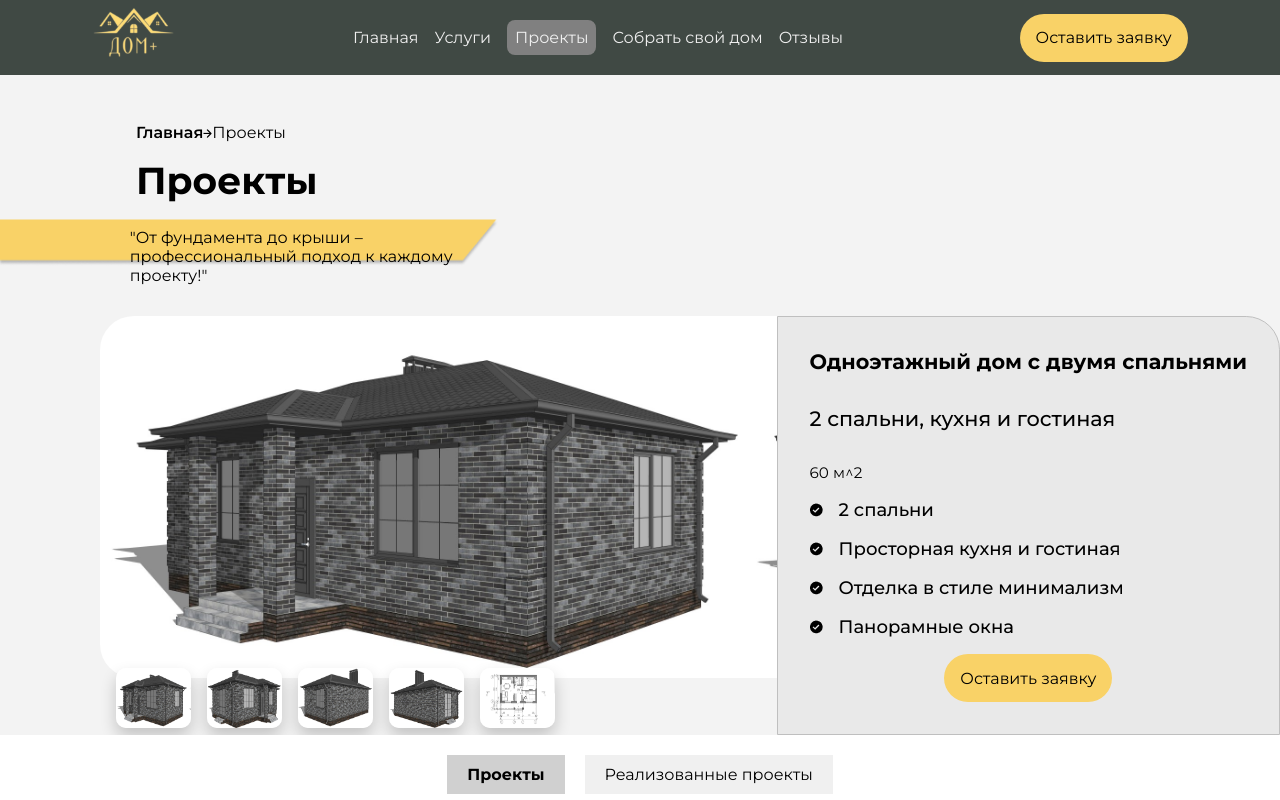
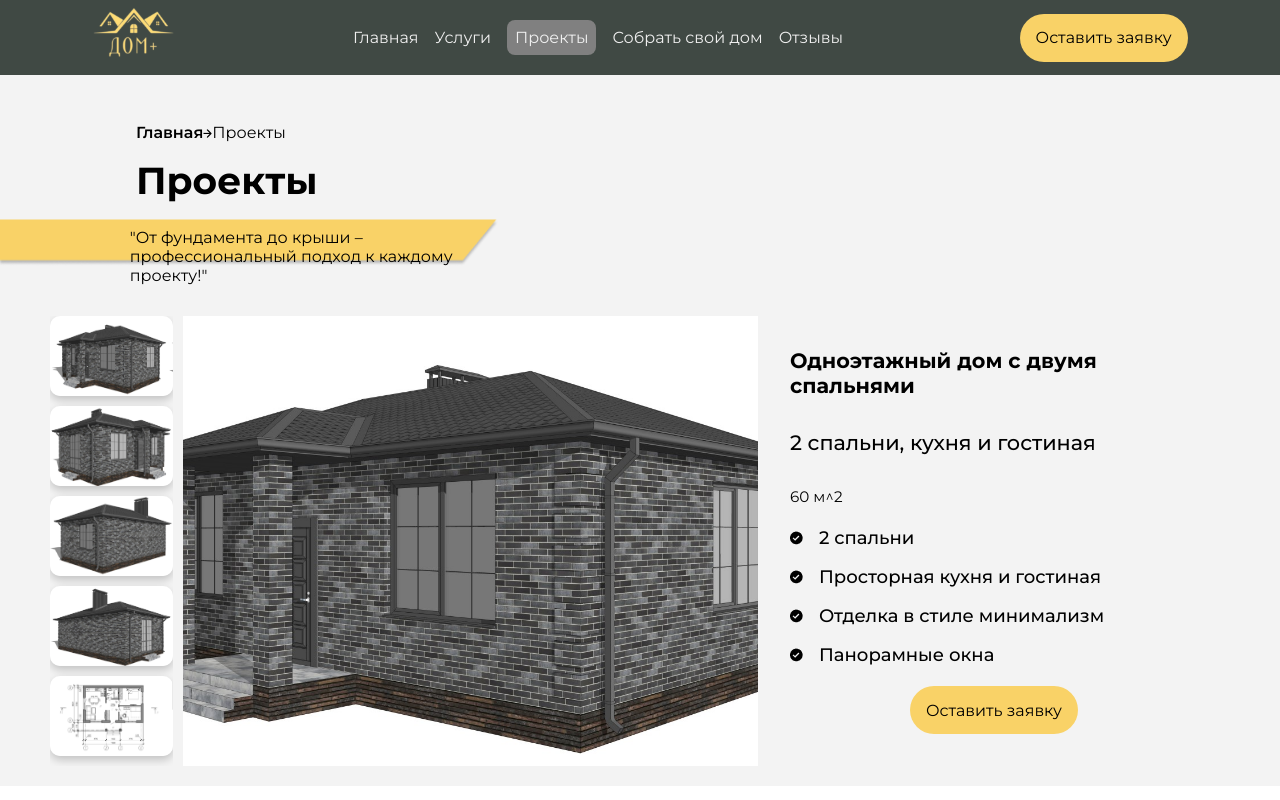
Before and after one commit to VladimirPetrosyan/DomPlusMain, a React (Vite) app: page /projects in a window 1280 px wide. Shown: the top 800 px of the page. Built offline with nearby package versions, Linux system fonts and the light colour scheme; no server answers.

Commit message:
fix project main window

```diff
--- a/src/axiosConfig.js
+++ b/src/axiosConfig.js
@@ -1,8 +1,13 @@
 import axios from "axios";
 
 // Создаем экземпляр Axios с базовым URL
+const BASE_URL =
+    typeof process !== "undefined" && process.env.REACT_APP_API_BASE_URL
+        ? process.env.REACT_APP_API_BASE_URL
+        : "https://api.dompluse.com";
+
 const apiClient = axios.create({
-    baseURL: process.env.REACT_APP_API_BASE_URL, // Берем URL из переменной окружения
+    baseURL: BASE_URL,
     headers: {
         "Content-Type": "application/json",
     },
--- a/src/components/Projects/MainWindow/MainWindow.tsx
+++ b/src/components/Projects/MainWindow/MainWindow.tsx
@@ -64,16 +64,6 @@ const MainWindow = forwardRef<HTMLDivElement, MainWindowProps>(({ selectedProjec
             <div className={style.middleContent}>
                 <div className={style.contentLeft}>
                     <div className={style.contentOne}>
-                        <div style={{ height: "max-content", width: "max-content" }}>
-                            <motion.img
-                                key={mainImage}
-                                className={style.amg}
-                                src={mainImage}
-                                alt="Main Project Image"
-                                initial={{ opacity: 0 }}
-                                animate={{ opacity: 1 }}
-                                transition={{ duration: 1 }}
-                            />
                         <div className={style.slider}>
                             {activeProject.images && activeProject.images.length > 0 ? (
                                 activeProject.images.map((image, index) => (
@@ -88,6 +78,16 @@ const MainWindow = forwardRef<HTMLDivElement, MainWindowProps>(({ selectedProjec
                                 <p>Нет изображений для отображения</p>
                             )}
                         </div>
+                        <motion.img
+                            key={mainImage}
+                            className={style.amg}
+                            src={mainImage}
+                            alt="Main Project Image"
+                            initial={{ opacity: 0 }}
+                            animate={{ opacity: 1 }}
+                            transition={{ duration: 1 }}
+                        />
+                    </div>
                 </div>
                 <div className={style.contentRight}>
                     {isRealized ? (
@@ -98,10 +98,8 @@ const MainWindow = forwardRef<HTMLDivElement, MainWindowProps>(({ selectedProjec
                                 animate={{ opacity: 1, x: 0 }}
                                 transition={{ duration: 1, delay: 0.4 }}
                             >
-                                    {/* Отображение названия проекта из `text` */}
                                 {activeProject.text}
                             </motion.p>
-                                {/* Кнопка "Оставить заявку" для реализованных проектов */}
                             <motion.div
                                 className={style.contentRightBottom}
                                 initial={{ opacity: 0, x: 100 }}
@@ -179,10 +177,7 @@ const MainWindow = forwardRef<HTMLDivElement, MainWindowProps>(({ selectedProjec
                     )}
                 </div>
             </div>
-                </div>
-            </div>
 
-            {/* Popup форма */}
             {isPopupOpen && (
                 <Form
                     onClose={togglePopup}
--- a/src/components/Projects/MainWindow/styles.module.css
+++ b/src/components/Projects/MainWindow/styles.module.css
@@ -10,39 +10,34 @@
     gap: 0; /* Убираем отступ между блоками */
     height: auto; /* Высота подстраивается под содержимое */
     margin: 0 auto;
-    padding-top: 50px;
+    padding: 50px 50px 20px 50px;
 }
-.contentLeft{
-    width: 100%;
+.contentLeft {
+    flex: 0 0 60%; /* Левый блок занимает фиксированные 60% */
+    display: flex;
+    flex-direction: column;
+    align-items: center;
 }
 .contentOne {
     display: flex;
-    position: relative;
-    align-items: stretch; /* Гарантируем одинаковую высоту */
-    overflow: hidden;
-    border-radius: 2.11rem 0 0 2.11rem;
-    height: auto; /* Высота подстраивается под содержимое */
-    padding-left: 100px;
-    max-height: 430px;
+    align-items: stretch; /* Позволяет растянуть вложенные элементы */
+    gap: 0; /* Убираем зазоры */
+    width: 100%; /* Полная ширина */
 }
 .amg {
-    width: 100%; /* Изображение заполняет весь блок */
-    height: 100%; /* Высота заполняет весь контейнер */
+    max-width: 750px; /* Изображение заполняет весь блок */
+    height: 100%;
     object-fit: cover; /* Увеличиваем и обрезаем лишнее */
     overflow: hidden; /* Убираем всё, что выходит за границы */
-    border-radius: 2.11rem 0 0 2.11rem;
+    padding-left:10px;
 }
 .contentRight {
-    background-color: #E9E9E9;
-    border: 0.043rem solid #BFBFBF;
-    padding: 2rem;
+    flex: 1; /* Правый блок занимает оставшееся пространство */
     display: flex;
     flex-direction: column;
     justify-content: space-between;
-    gap: 1rem;
+    padding: 2rem;
     border-radius: 0 2.11rem 0 0;
-    max-height: 440px;
-    flex-shrink: 0; /* Предотвращаем уменьшение */
 }
 .contentRightTop{
     display: flex;
@@ -100,50 +95,39 @@
     padding: 1rem;
     border-radius: 2.344rem;
 }
-.slider{
-    position: absolute;
-    top: 80%;
+.slider {
+    position: relative; /* Чтобы корректно размещать внутри блока */
     display: flex;
-    flex-direction: row;
-    gap: 1rem;
-    justify-content: start;
-    align-items: center;
-    max-width: 480px;
+    flex-direction: column; /* Меняем направление на вертикальное */
+    gap: 10px; /* Отступы между изображениями */
+    height: 450px; /* Фиксированная высота слайдера */
+    overflow-y: auto; /* Включаем вертикальную прокрутку */
+    overflow-x: hidden;
 }
 
 .amg {
     flex-grow: 1; /* Заставляет изображение занимать всё пространство */
     height: auto; /* Убираем фиксированную высоту */
-    max-height: 500px; /* Ограничиваем максимальную высоту */
     width: 100%; /* Автоматически растягиваем по ширине */
     object-fit: cover; /* Сохраняем пропорции, обрезая лишнее */
-    overflow: hidden; /* Прячем излишки изображения */
 }
 
-.slider {
-    display: flex;
-    justify-content: start;
-    align-items: center;
-    gap: 1rem;
-    overflow-x: auto;
-    padding: 1rem;
-}
 
 .slider img {
-    height: 60px;
-    width: 75px;
-    border-radius: 10px;
-    cursor: pointer;
+    height: 80px; /* Высота изображения в слайдере */
+    width: auto; /* Сохраняем пропорции */
+    border-radius: 10px; /* Скругленные углы */
+    cursor: pointer; /* Указатель при наведении */
     transition: transform 0.3s ease-in-out, box-shadow 0.3s ease-in-out;
-    box-shadow: 0 8px 16px rgba(0, 0, 0, 0.2);
+    box-shadow: 0 4px 8px rgba(0, 0, 0, 0.2); /* Мягкая тень */
 }
 
 .slider img:hover {
-    transform: scale(1.1);
+    transform: scale(1.01); /* Увеличение при наведении */
 }
 
 .slider img:active {
-    transform: scale(0.95);
+    transform: scale(0.95); /* Уменьшение при нажатии */
 }
 
 .buttonApply {
```
Lines whose indentation alone changed are shown as unchanged.
